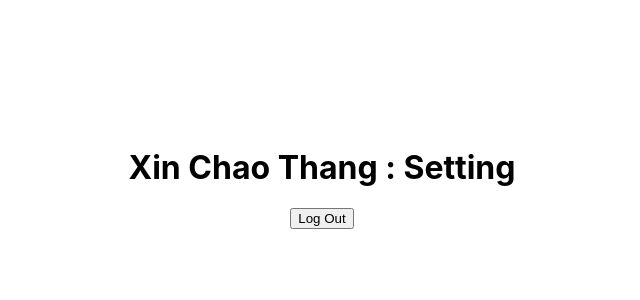
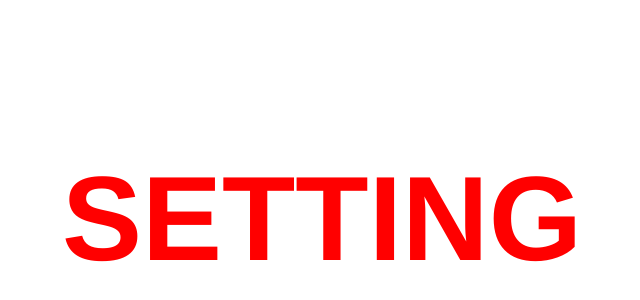
Before and after one commit to thangduongnfq/register-page, a React (Create React App) app: page /Setting in a window 1280 px wide. Shown: the part 222-522 px from the top of the page, without its empty margins (318-958 px from the left). Built offline with nearby package versions, Linux system fonts and the light colour scheme.

Commit message:
update: textfill

```diff
--- a/src/App.css
+++ b/src/App.css
@@ -21,3 +21,18 @@
   flex-direction: column;
   align-items: center;
 }
+
+.textfill {
+  background-color: red;
+  background-repeat: repeat;
+  -webkit-background-clip: text;
+  -webkit-text-fill-color: transparent;
+  margin-top: 200px;
+  font-size: 120px;
+  text-align: center;
+  font-weight: bold;
+  text-transform: uppercase;
+  font-family: "Steelfish Rg", "helvetica neue", helvetica, arial, sans-serif;
+  font-weight: 800;
+  -webkit-font-smoothing: antialiased;
+}
--- a/src/pages/Dashboard/Dashboard.js
+++ b/src/pages/Dashboard/Dashboard.js
@@ -4,8 +4,9 @@ export default function Dashboard() {
   return (
     <div className="page-container">
       <div>
-        <h1>Xin Chao Thang : Dashboard</h1>
-        <button>Log Out</button>
+        {/* <h1>Xin Chao Thang : Dashboard</h1> */}
+        <p className="textfill">Dashboard</p>
+        {/* <button>Log Out</button> */}
       </div>
     </div>
   );
--- a/src/pages/Setting/Setting.js
+++ b/src/pages/Setting/Setting.js
@@ -4,9 +4,7 @@ export default function () {
   return (
     <div className="page-container">
       <div>
-        <h1>Xin Chao Thang : Setting</h1>
-
-        <button>Log Out</button>
+        <p className="textfill">Setting</p>
       </div>
     </div>
   );
```
Also changed, not shown: src/pages/Setting/Setting.css (added), 1 other file (tests, documents, lock files or other folders).
